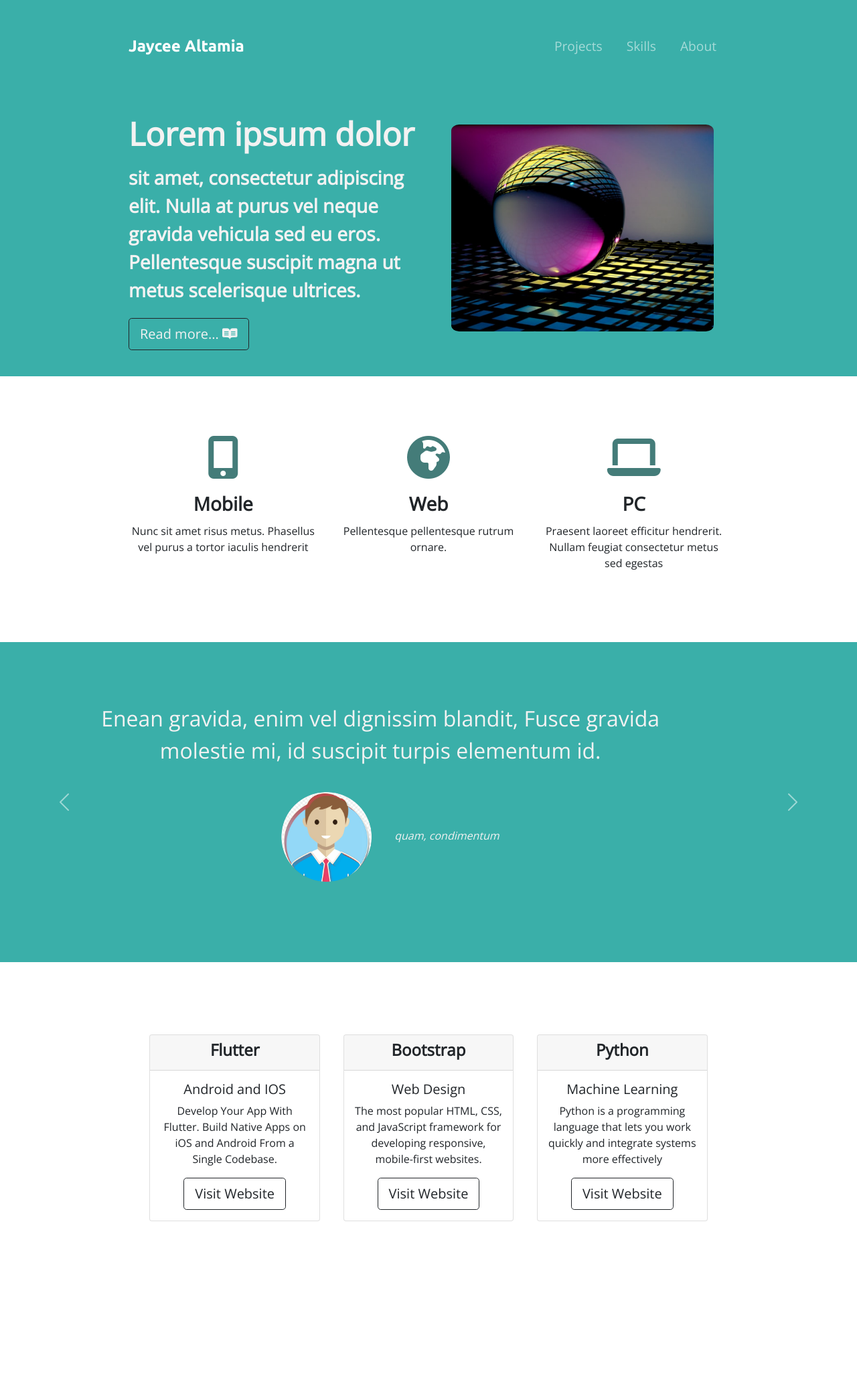
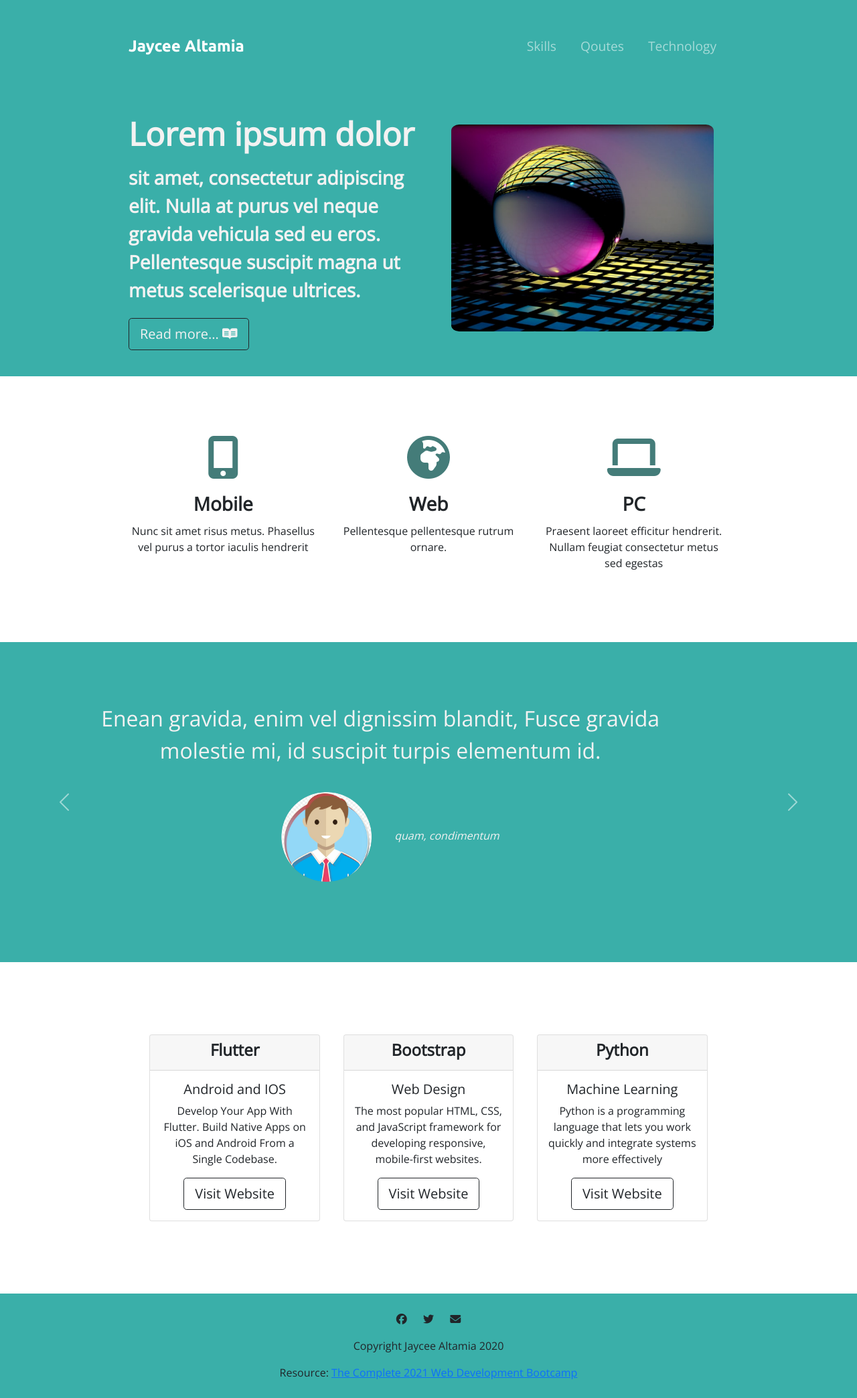
Before and after one commit to simplyJC/project_portfolio, a plain HTML site: page index.html in a window 1280 px wide. Shown: the whole page at 67% size. Before the commit the page ends 1932 px from the top, so only its background shows below. Drawn offline with nearby package versions, Linux system fonts and the light colour scheme.

Commit message:
adding footer

```diff
--- a/css/styles.css
+++ b/css/styles.css
@@ -144,7 +144,7 @@ padding: 20px;
       font-size: 2rem;
       line-height: 1.5;
       font-weight: bold;
-      color:black;
+
 
 
     }
@@ -153,3 +153,13 @@ padding: 20px;
     }
 
 }
+/* Footer Section */
+#footer{
+ padding:  3% 15%;
+ background-color: #3aafa9;
+ text-align: center;
+ padding: 10px 10px;
+}
+.social-icon{
+  margin: 20px 10px;
+}
--- a/index.html
+++ b/index.html
@@ -28,7 +28,7 @@
 
     <section id="title">
       <div class="container-fluid">
-        <nav class="navbar navbar-expand-lg navbar-dark bg-custom ">
+        <nav class="navbar navbar-expand-lg navbar-dark bg-custom">
           <!-- <div class="container-fluid"> -->
           <a class="navbar-brand" href="#">Jaycee Altamia</a>
           <button class="navbar-toggler" type="button" data-bs-toggle="collapse" data-bs-target="#navbarNav" aria-controls="navbarNav" aria-expanded="false" aria-label="Toggle navigation">
@@ -40,15 +40,15 @@
           >
             <ul class="navbar-nav ms-auto">
               <li class="nav-item">
-                <a class="nav-link" href=""
-                  >Projects</a
+                <a class="nav-link" href="#skills"
+                  >Skills</a
                 >
               </li >
               <li class="nav-item">
-                <a class="nav-link" href="">Skills</a>
+                <a class="nav-link" href="#qoutes">Qoutes</a>
               </li>
               <li class="nav-item">
-                <a class="nav-link" href="">About</a>
+                <a class="nav-link" href="#technology">Technology</a>
               </li>
             </ul>
           </div>
@@ -170,31 +170,15 @@
 </div>
 
     </section>
+<section id="footer">
+  <i class="social-icon fab fa-facebook"></i>
+  <i class="social-icon fab fa-twitter"></i>
+  <i class="social-icon fas fa-envelope"></i>
+  <p>Copyright Jaycee Altamia 2020</p>
+  <p>Resource: <a href="https://www.udemy.com/course/the-complete-web-development-bootcamp/">The Complete 2021 Web Development Bootcamp</a></p>
+</section>
 
 
-
-    <!-- Projects
-    <section id="Projects">
-      <div>
-        <img src="images/laptop.jpg" alt="laptop" height="300" />
-      </div>
-      <div>
-        <h3>Donec in varius quam</h3>
-        <p>
-          Suspendisse vitae scelerisque ligula. Suspendisse facilisis ipsum
-          vitae dapibus fringilla. Integer quis dolor et tortor hendrerit
-          venenatis. Mauris augue orci, tincidunt
-        </p>
-      </div>
-    </section> -->
-
-
-    <!-- <section id="cta">
-      <div>
-        <h3>Contact Me:</h3>
-      </div>
-      <div><img src="images/human.png" alt="profile" /></div>
-    </section> -->
 
     <!-- Optional JavaScript; choose one of the two! -->
 
```
